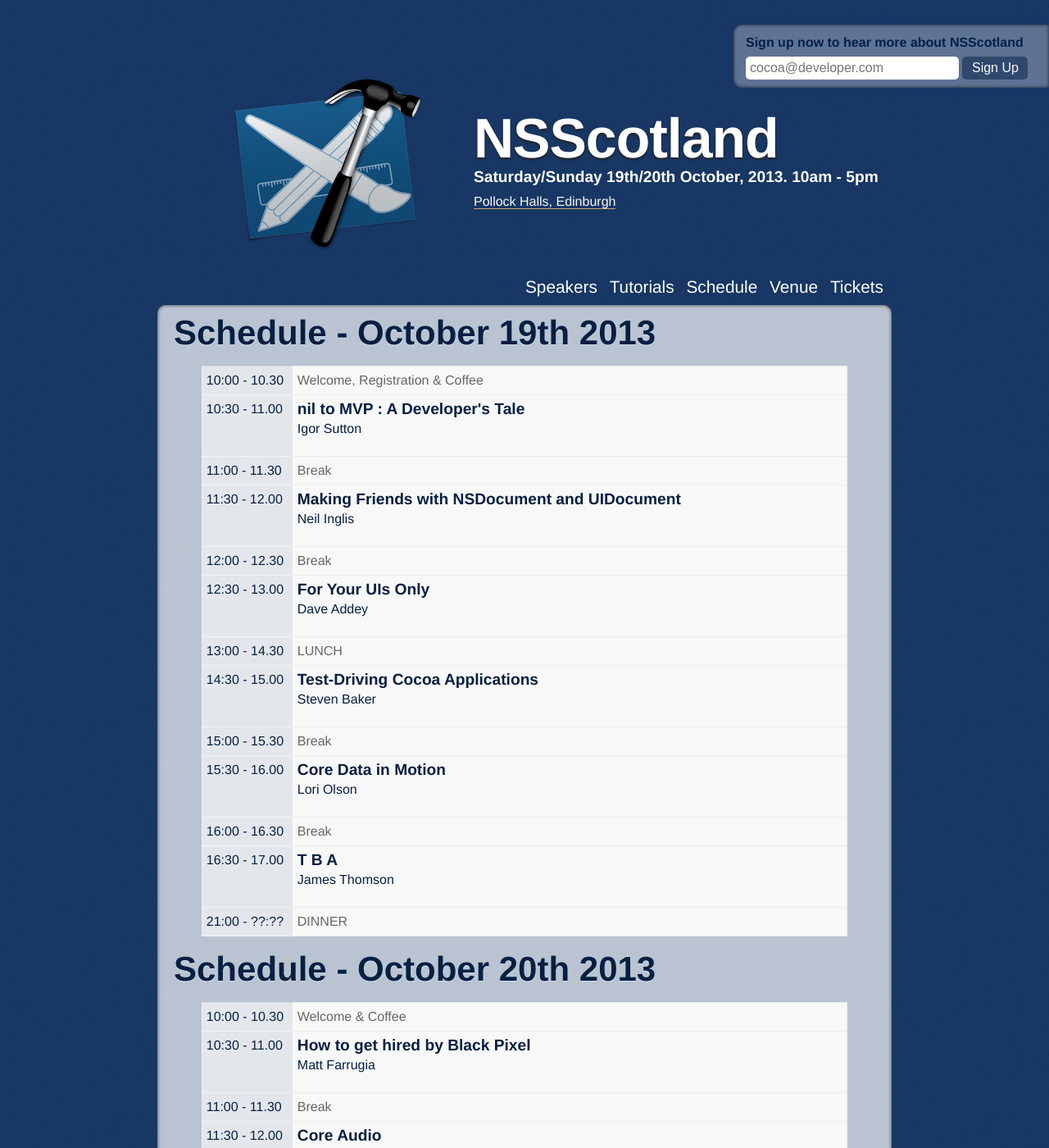
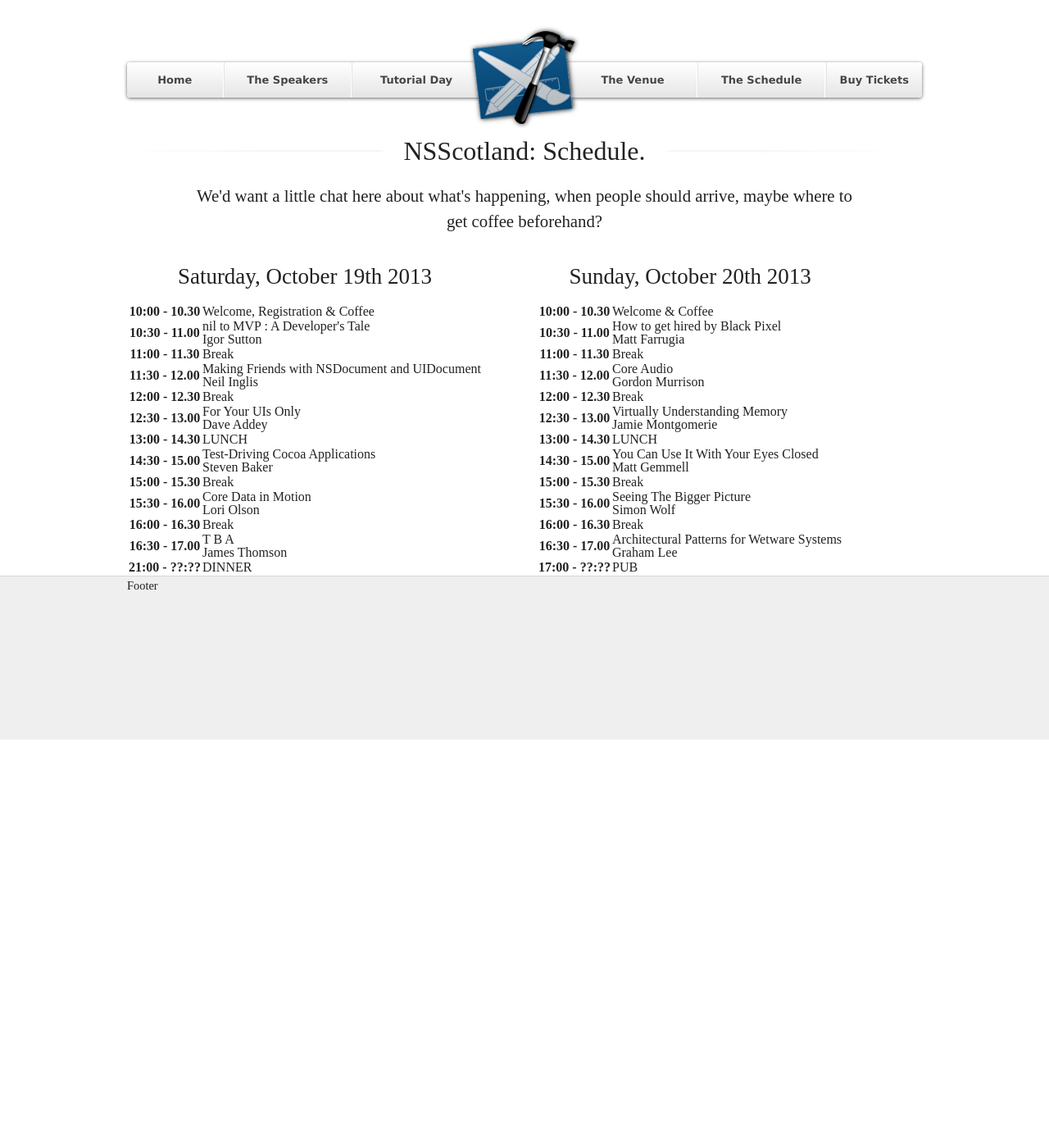
Before and after one commit to acf/nsscotland, a Jekyll site: the page built from schedule.html, in a window 1280 px wide and 1400 px high. Shown: the whole window at 82% size. Built offline with Jekyll 4.4.1, drawn with Linux system fonts in a browser that asks for light colours; some of the changed text lies outside the part shown.

Commit message:
schedule template

```diff
--- a/_layouts/twentythirteen.html
+++ b/_layouts/twentythirteen.html
@@ -27,7 +27,7 @@
         <div class="large-6 columns right-nav">
           <ul>
             <li class="large-4 columns push-1"><a href="/venue.html">The Venue</a></li>
-            <li class="large-4 columns push-1 "><a href="/speakers.html">The Schedule</a></li>
+            <li class="large-4 columns push-1 "><a href="/schedule.html">The Schedule</a></li>
             <li class="large-3 columns"><a href="/tickets.html">Buy Tickets</a></li>
           </ul>
         </div>
--- a/schedule.html
+++ b/schedule.html
@@ -1,41 +1,59 @@
 ---
-  layout: default
+  layout: twentythirteen
   title: NSScotland 2013 - Schedule
 ---
 
-<h2>Schedule - October 19th 2013</h2>
+
+  <div class="row schedule">
+    <div class="large-12 columns">
+      <h2 class="with-divider"><span>NSScotland: Schedule.</span></h2>
+    </div>
+    <div class="large-10 columns strap-text large-centered">
+      <p>We'd want a little chat here about what's happening, when people should arrive, maybe where to get coffee beforehand?</p>
+    </div>
+  </div>
+
+  <div class="row schedule">
+    <div class="large-6 columns">
 
     <table>
+      <thead>
       <tr>
-    <th>10:00 - 10.30</th>
+        <th colspan="2">
+          <h3>Saturday, October 19th 2013</h3>
+        </th>
+      </tr>
+    </thead>
+      <tr>
+        <th>10:00&nbsp;-&nbsp;10.30</th>
         <td class="interval">Welcome, Registration &amp; Coffee</td>
       </tr>
       <tr>
-    <th>10:30 - 11.00</th>
+        <th>10:30&nbsp;- 11.00</th>
         <td>
           <div class="talk">nil to MVP : A Developer's Tale</div>
           <div class="name">Igor Sutton</div>
         </td>
       </tr>
       <tr>
-    <th>11:00 - 11.30</th>
+        <th>11:00&nbsp;-&nbsp;11.30</th>
         <td class="interval">Break</td>
       </tr>
 
       <tr>
-    <th>11:30 - 12.00</th>
+        <th>11:30&nbsp;-&nbsp;12.00</th>
         <td>
           <div class="talk">Making Friends with NSDocument and UIDocument</div>
           <div class="name">Neil Inglis</div>
         </td>
       </tr>
       <tr>
-    <th>12:00 - 12.30</th>
+        <th>12:00&nbsp;-&nbsp;12.30</th>
         <td class="interval">Break</td>
       </tr>
 
       <tr>
-    <th>12:30 - 13.00</th>
+        <th>12:30&nbsp;-&nbsp;13.00</th>
         <td>
           <div class="talk">For Your UIs Only</div>
           <div class="name">Dave Addey</div>
@@ -43,36 +61,36 @@
       </tr>
 
       <tr>
-    <th>13:00 - 14.30</th>
+        <th>13:00&nbsp;-&nbsp;14.30</th>
         <td class="interval">LUNCH</td>
       </tr>
 
       <tr>
-    <th>14:30 - 15.00</th>
+        <th>14:30&nbsp;-&nbsp;15.00</th>
         <td>
           <div class="talk">Test-Driving Cocoa Applications</div>
           <div class="name">Steven Baker</div>
         </td>
       </tr>
       <tr>
-    <th>15:00 - 15.30</th>
+        <th>15:00&nbsp;-&nbsp;15.30</th>
         <td class="interval">Break</td>
       </tr>
 
       <tr>
-    <th>15:30 - 16.00</th>
+        <th>15:30&nbsp;-&nbsp;16.00</th>
         <td>
           <div class="talk">Core Data in Motion</div>
           <div class="name">Lori Olson</div>
         </td>
       </tr>
       <tr>
-    <th>16:00 - 16.30</th>
+        <th>16:00&nbsp;-&nbsp;16.30</th>
         <td class="interval">Break</td>
       </tr>
 
       <tr>
-    <th>16:30 - 17.00</th>
+        <th>16:30&nbsp;-&nbsp;17.00</th>
         <td>
           <div class="talk">T B A</div>
           <div class="name">James Thomson</div>
@@ -80,44 +98,52 @@
       </tr>
 
       <tr>
-    <th>21:00 - ??:??</th>
+        <th>21:00&nbsp;-&nbsp;??:??</th>
         <td class="interval">DINNER</td>
       </tr>
     </table>
+    </div>
 
-<h2>Schedule - October 20th 2013</h2>
+    <div class="large-6 columns">
 
     <table>
+      <thead>
       <tr>
-    <th>10:00 - 10.30</th>
+        <th colspan="2">
+          <h3>Sunday, October 20th 2013</h3>
+        </th>
+      </tr>
+    </thead>
+      <tr>
+        <th>10:00&nbsp;-&nbsp;10.30</th>
         <td class="interval">Welcome &amp; Coffee</td>
       </tr>
       <tr>
-    <th>10:30 - 11.00</th>
+        <th>10:30&nbsp;-&nbsp;11.00</th>
         <td>
           <div class="talk">How to get hired by Black Pixel</div>
           <div class="name">Matt Farrugia</div>
         </td>
       </tr>
       <tr>
-    <th>11:00 - 11.30</th>
+        <th>11:00&nbsp;-&nbsp;11.30</th>
         <td class="interval">Break</td>
       </tr>
 
       <tr>
-    <th>11:30 - 12.00</th>
+        <th>11:30&nbsp;-&nbsp;12.00</th>
         <td>
           <div class="talk">Core Audio</div>
           <div class="name">Gordon Murrison</div>
         </td>
       </tr>
       <tr>
-    <th>12:00 - 12.30</th>
+        <th>12:00&nbsp;-&nbsp;12.30</th>
         <td class="interval">Break</td>
       </tr>
 
       <tr>
-    <th>12:30 - 13.00</th>
+        <th>12:30&nbsp;-&nbsp;13.00</th>
         <td>
           <div class="talk">Virtually Understanding Memory</div>
           <div class="name">Jamie Montgomerie</div>
@@ -125,36 +151,36 @@
       </tr>
 
       <tr>
-    <th>13:00 - 14.30</th>
+        <th>13:00&nbsp;-&nbsp;14.30</th>
         <td class="interval">LUNCH</td>
       </tr>
 
       <tr>
-    <th>14:30 - 15.00</th>
+        <th>14:30&nbsp;-&nbsp;15.00</th>
         <td>
           <div class="talk">You Can Use It With Your Eyes Closed</div>
           <div class="name">Matt Gemmell</div>
         </td>
       </tr>
       <tr>
-    <th>15:00 - 15.30</th>
+        <th>15:00&nbsp;-&nbsp;15.30</th>
         <td class="interval">Break</td>
       </tr>
 
       <tr>
-    <th>15:30 - 16.00</th>
+        <th>15:30&nbsp;-&nbsp;16.00</th>
         <td>
           <div class="talk">Seeing The Bigger Picture</div>
           <div class="name">Simon Wolf</div>
         </td>
       </tr>
       <tr>
-    <th>16:00 - 16.30</th>
+        <th>16:00&nbsp;-&nbsp;16.30</th>
         <td class="interval">Break</td>
       </tr>
 
       <tr>
-    <th>16:30 - 17.00</th>
+        <th>16:30&nbsp;-&nbsp;17.00</th>
         <td>
           <div class="talk">Architectural Patterns for Wetware Systems</div>
           <div class="name">Graham Lee</div>
@@ -162,7 +188,9 @@
       </tr>
 
       <tr>
-    <th>17:00 - ??:??</th>
+        <th>17:00&nbsp;-&nbsp;??:??</th>
         <td class="interval">PUB</td>
       </tr>
     </table>
+  </div>
+</div>
```
Lines whose indentation alone changed are shown as unchanged.
